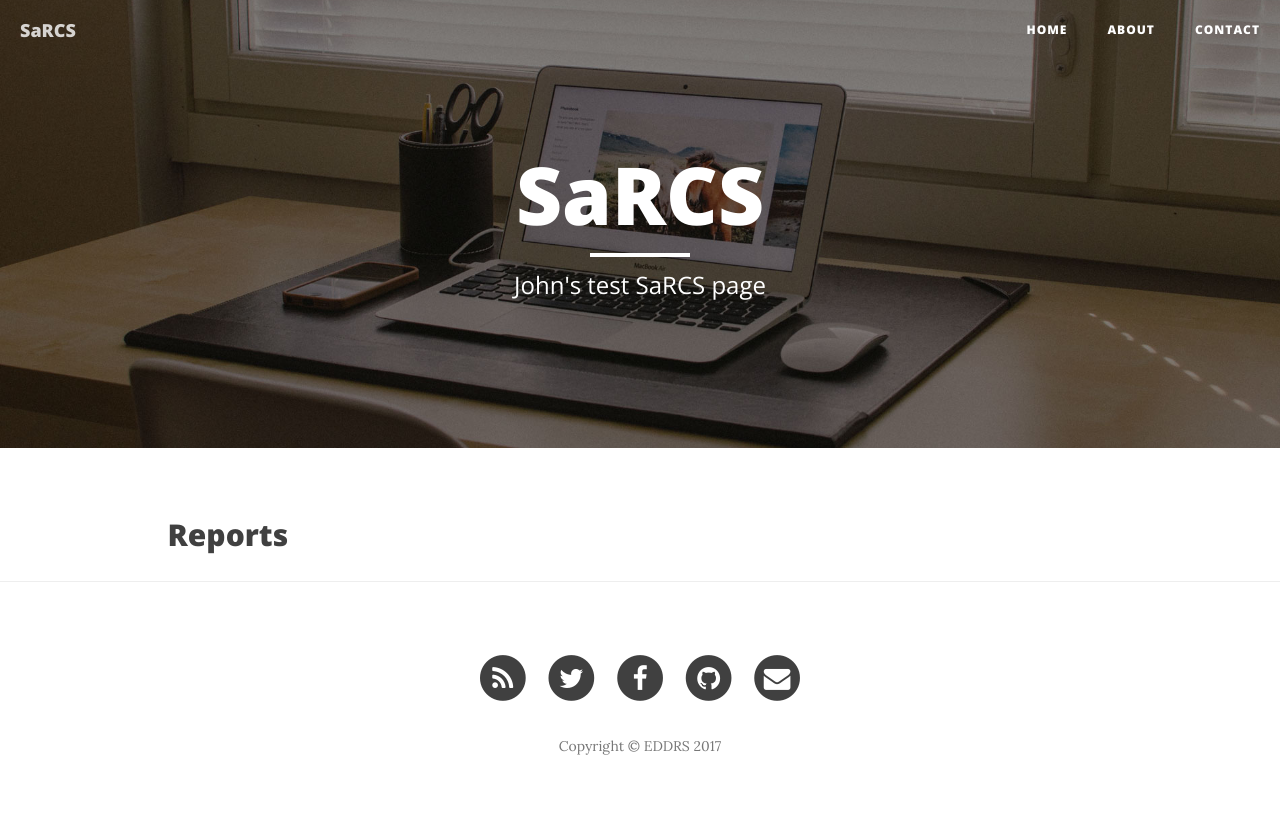
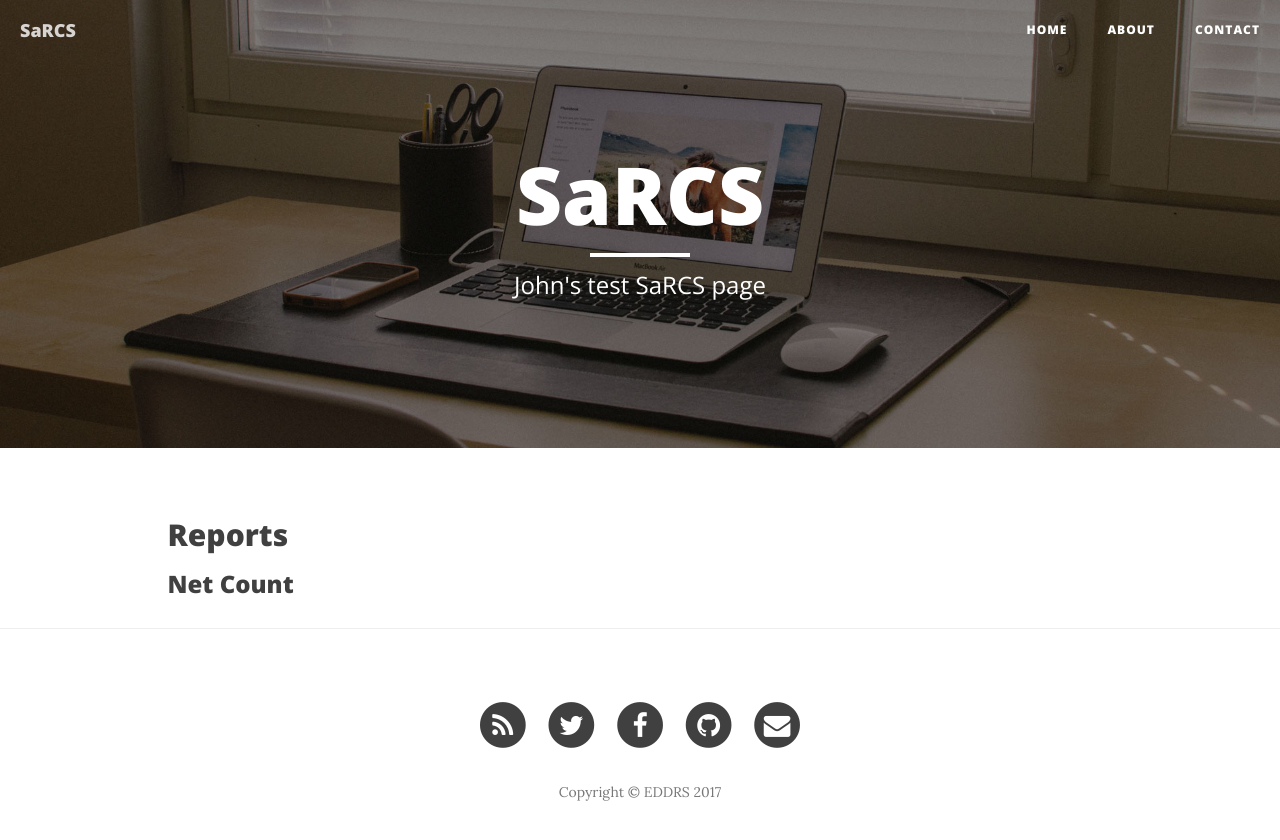
Before and after one commit to craigkg/craigkg.github.io, a Jekyll site: the page built from data/john/netcount.html, in a window 1280 px wide. Shown: the top 840 px of the page. Built offline with Jekyll 4.4.1, drawn with Linux system fonts in a browser that asks for light colours; nearby versions of some CDN libraries.

Commit message:
Update netcount.html

```diff
--- a/data/john/netcount.html
+++ b/data/john/netcount.html
@@ -2,3 +2,5 @@
 layout: reportpage
 description: "John's test SaRCS page"
 ---
+
+<h3>Net Count</h3>
```
